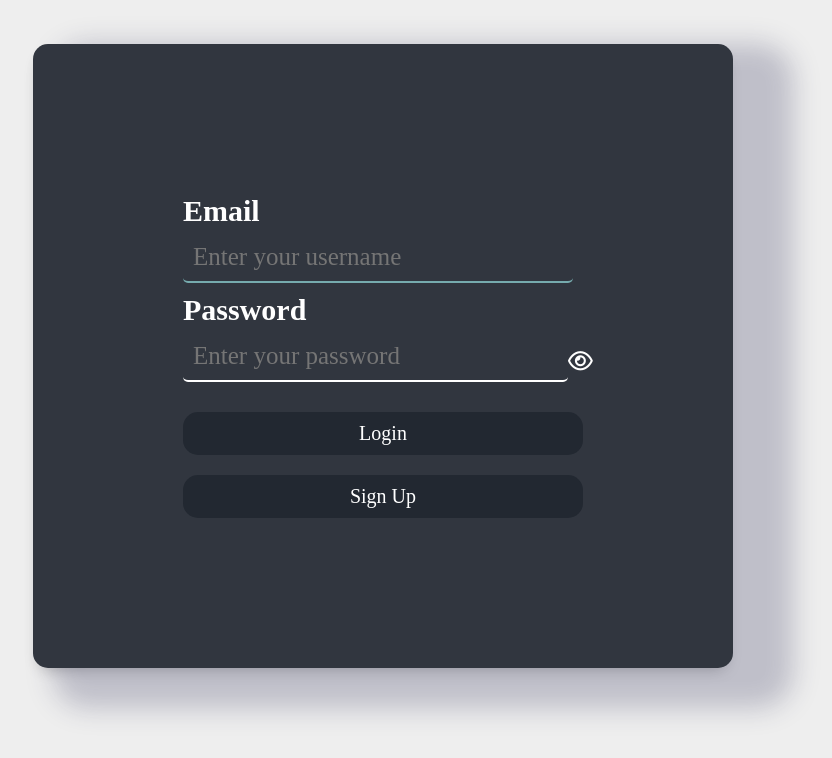
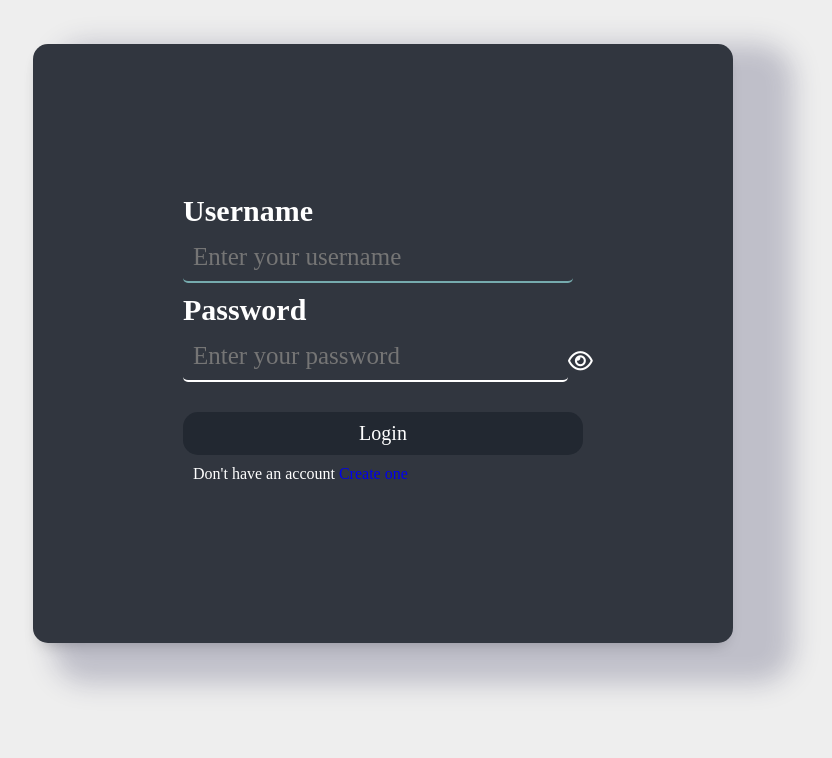
Before and after one commit to Feglawy/Assignment-Library-website, a Django app: page /accounts/login/ in a window 1280 px wide. Shown: the part 156-914 px from the top of the page, without its empty margins (257-1089 px from the left). Run offline with Django 5.2, Linux system fonts and the light colour scheme; some web fonts are replaced.

Commit message:
login and signup modifications

```diff
--- a/library/static/CSS/login.css
+++ b/library/static/CSS/login.css
@@ -71,6 +71,11 @@
   text-align: center;
 }
 
+#signup {
+  margin: 10px;
+  color: white;
+}
+
 .errors {
   background-color: red;
   padding: 13px;
--- a/library/static/CSS/signup.css
+++ b/library/static/CSS/signup.css
@@ -42,6 +42,11 @@
   margin-left: 20px;
 }
 
+#login {
+  margin: 10px;
+  color: white;
+}
+
 @media (max-width: 700px) {
   #Authority {
     font-size: 10px;
--- a/templates/accounts/login.html
+++ b/templates/accounts/login.html
@@ -13,7 +13,7 @@ login
   <form method="post">
     {% csrf_token %}
 
-    <h1 class="info">Email</h1>
+    <h1 class="info">Username</h1>
     <!-- user name input box -->
     {{form.username}}
 
@@ -40,7 +40,9 @@ login
     <!-- login button -->
     <button type="submit" id="login-button" class="btn">Login</button>
     <!-- <button id="login-button" class="btn" >Login</button> -->
-    <a id="signup-button" class="btn" href="{% url "signup" %}">Sign Up</a>
+    <div id="signup">
+      <span>Don't have an account  </span><a href="{% url "signup" %}"> Create one</a>
+    </div>
   </form>
 </div>
 {% endblock content %}
--- a/templates/accounts/signup.html
+++ b/templates/accounts/signup.html
@@ -51,8 +51,9 @@ signup
 
     <!-- login button -->
     <button id="signup-button" class="btn">Sign Up</button>
-    <a id="signup-button" class="btn" href="{% url "login" %}">login</a>
-    <p id="have-account">already have an account?</p>
+    <div id="login">
+      <span>already have an account? </span><a href="{% url "login" %}"> login</a>
+    </div>
   </form>
   <script src="{% static "JS/login.js" %}"></script>
 </div>
```
